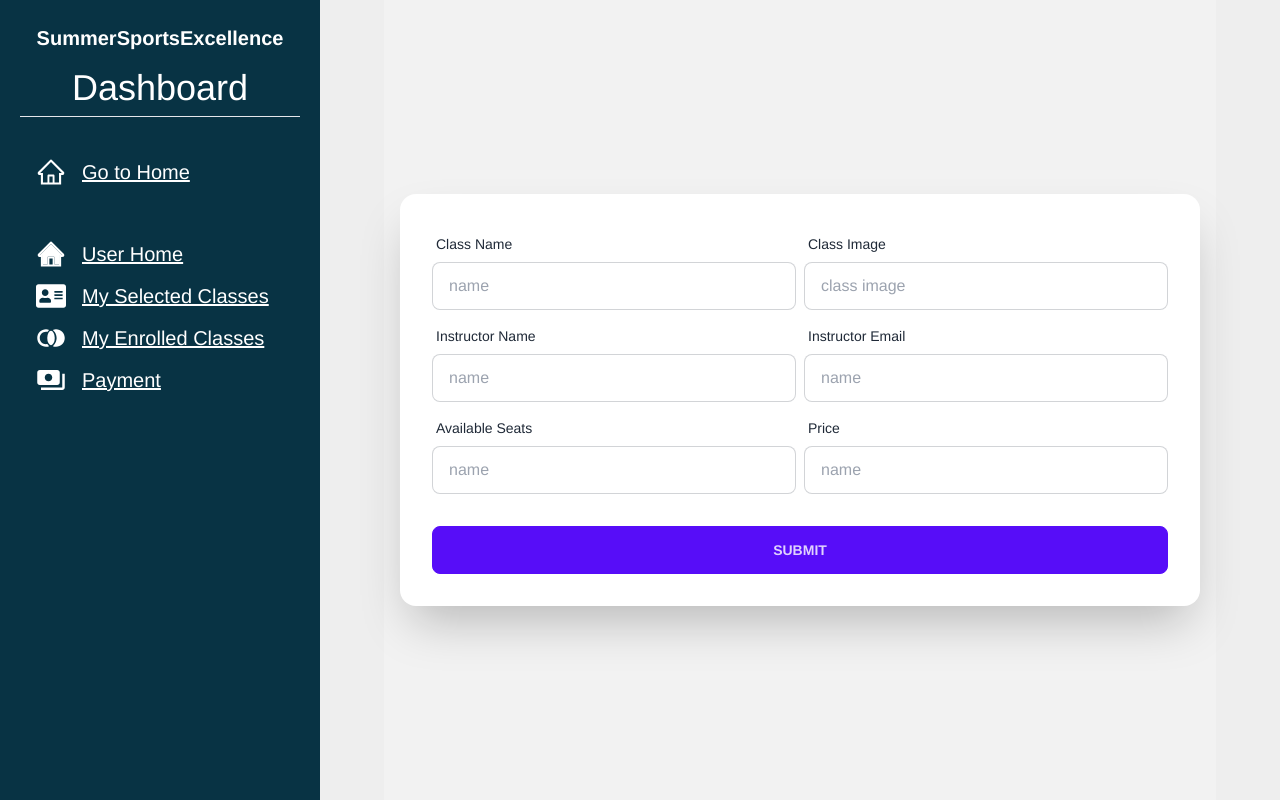
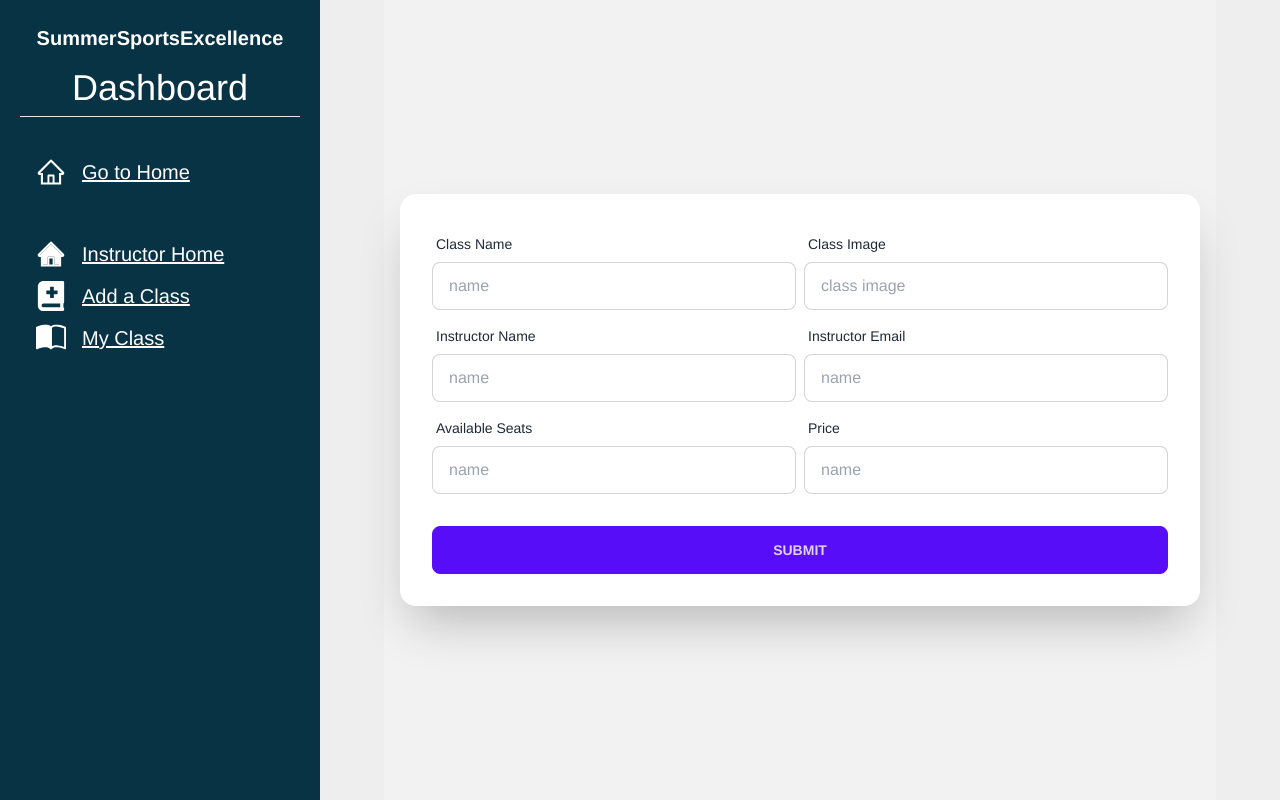
Before and after one commit to webashraf/summer-sports-excellence-, a React (Vite) app: page /dashboard/addclass in a window 1280 px wide. Built offline with nearby package versions, Linux system fonts and the light colour scheme; no server answers.

Commit message:
add class post method

```diff
--- a/package.json
+++ b/package.json
@@ -10,6 +10,7 @@
     "preview": "vite preview"
   },
   "dependencies": {
+    "axios": "^1.4.0",
     "firebase": "^9.22.1",
     "localforage": "^1.10.0",
     "match-sorter": "^6.3.1",
--- a/src/Pages/Dashboard/AddClass/AddClass.jsx
+++ b/src/Pages/Dashboard/AddClass/AddClass.jsx
@@ -1,5 +1,6 @@
 import { useForm } from "react-hook-form";
 import useAuth from "../../../hooks/useAuth";
+import axios from "axios";
 const AddClass = () => {
     const { register, handleSubmit, watch, formState: { errors }, trigger } = useForm();
     const {user} = useAuth()
@@ -11,6 +12,8 @@ const AddClass = () => {
 
         }
         console.log(classData);
+        axios.post('http://localhost:5000/addclass', classData)
+        .then(data => console.log(data.data))
     };
 
     return (
--- a/src/Pages/Dashboard/Dashboard/Dashboard.jsx
+++ b/src/Pages/Dashboard/Dashboard/Dashboard.jsx
@@ -7,7 +7,7 @@ import { Link, Outlet } from 'react-router-dom';
 
 const Dashboard = () => {
 
-    const role = 'user'
+    const role = 'instructor'
 
     return (
         <div>
```
Also changed, not shown: 1 other file (tests, documents, lock files or other folders).
